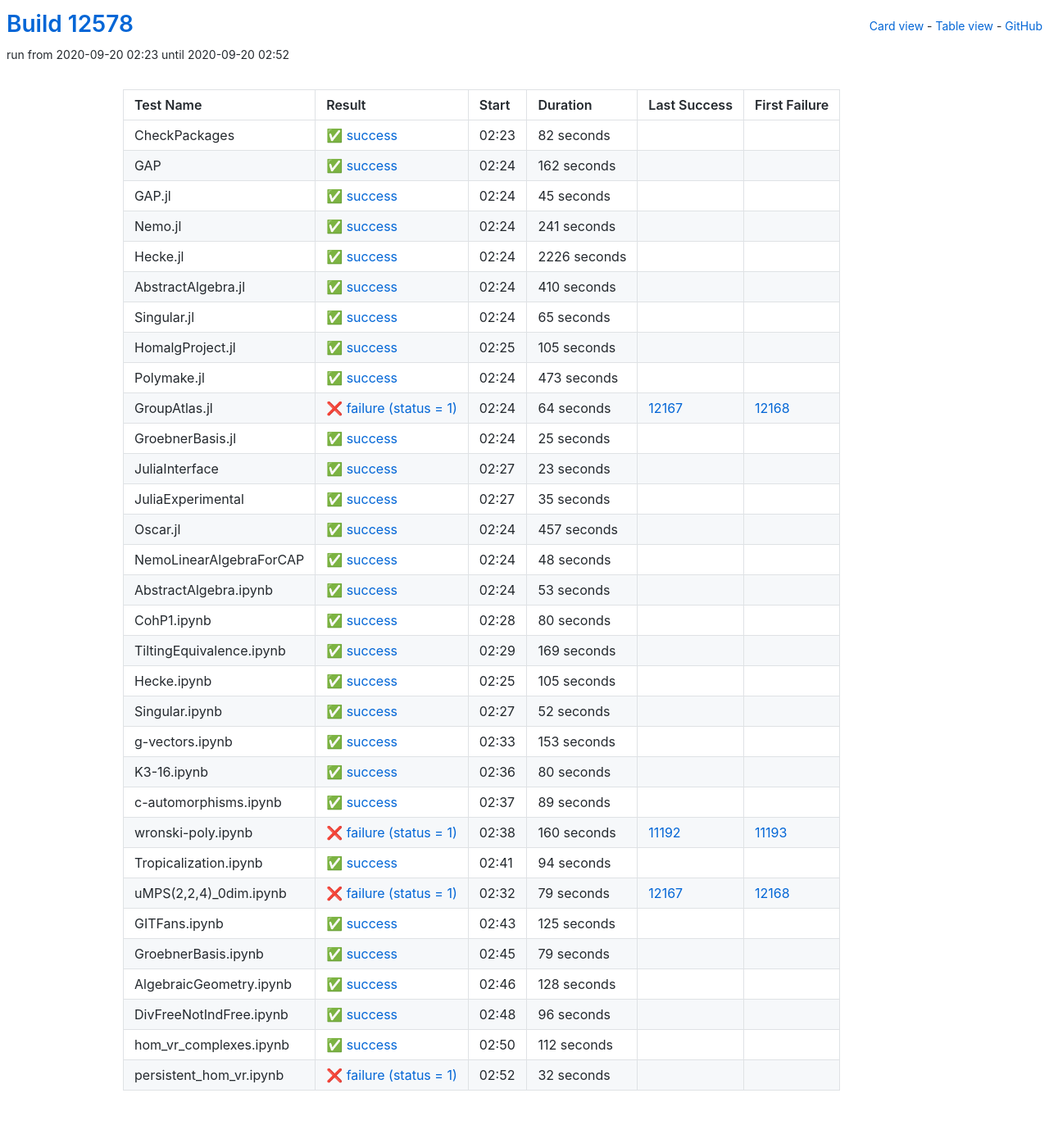
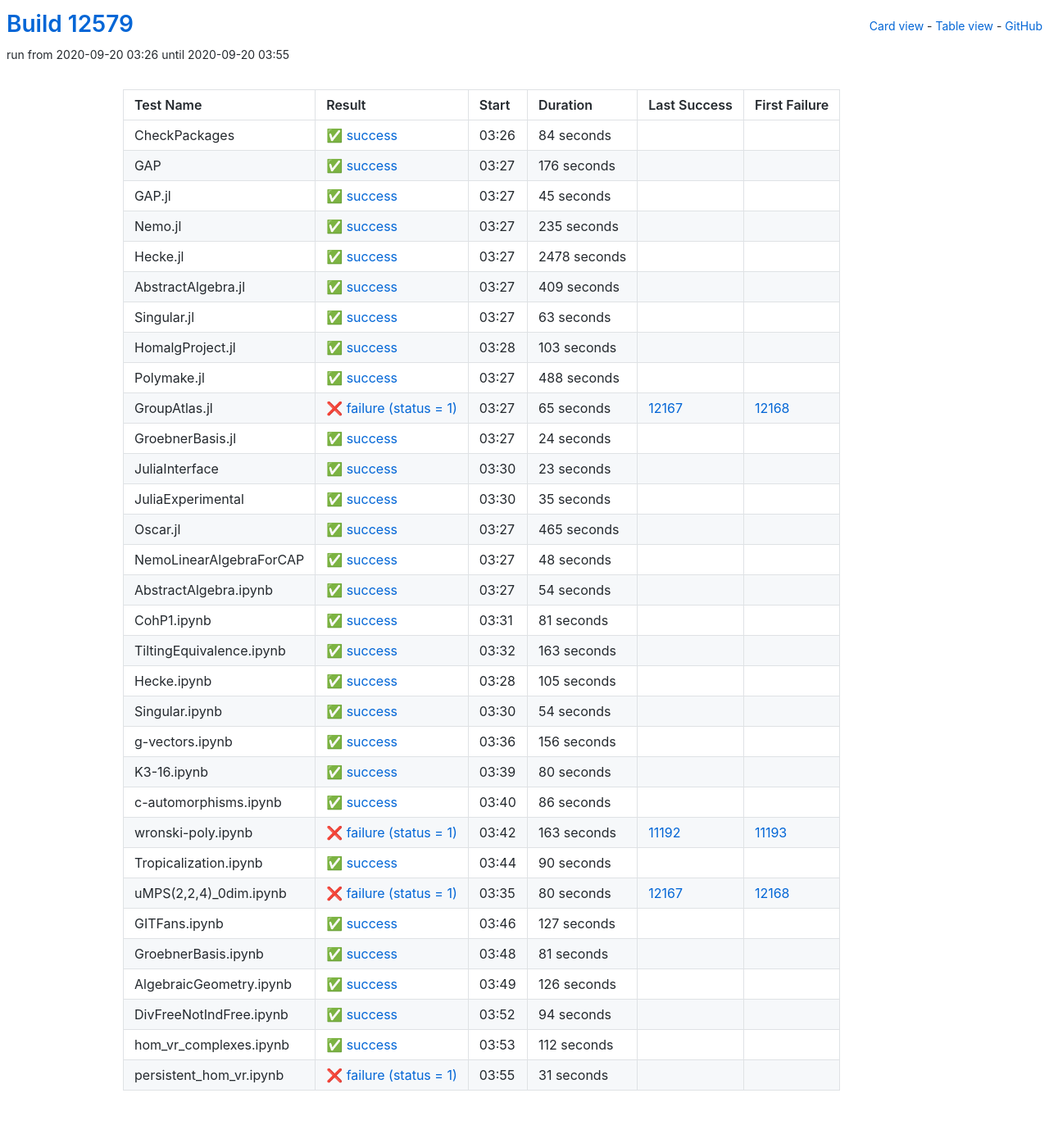
Before and after one commit to oscar-system/oscar-ci-status, a Jekyll site: the page built from table.html, in a window 1280 px wide. Shown: the whole page at 82% size. Built offline with Jekyll 4.4.1, drawn with Linux system fonts in a browser that asks for light colours.

Commit message:
Build #12579

```diff
--- a/_data/ci.yml
+++ b/_data/ci.yml
@@ -1,6 +1,6 @@
 ---
-build: 12578
-build_url: https://oscarci.mathematik.uni-kl.de/job/oscar/12578/
+build: 12579
+build_url: https://oscarci.mathematik.uni-kl.de/job/oscar/12579/
 job: oscar
 organization: oscar-system
 repo: oscar-ci-status
@@ -8,32 +8,32 @@
 tests:
 - name: CheckPackages
   id: checkpackages
-  log: https://oscarci.mathematik.uni-kl.de/job/oscar/12578/artifact/logs/build-12578/CheckPackages.log
-  start: 2020-09-20 02:23
+  log: https://oscarci.mathematik.uni-kl.de/job/oscar/12579/artifact/logs/build-12579/CheckPackages.log
+  start: 2020-09-20 03:26
   success: true
   exitcode: 0
   status: success
-  duration: 82
+  duration: 84
   last_success: false
   last_success_url:
   first_failure: false
   first_failure_url:
 - name: GAP
   id: gap
-  log: https://oscarci.mathematik.uni-kl.de/job/oscar/12578/artifact/logs/build-12578/GAP.log
-  start: 2020-09-20 02:24
+  log: https://oscarci.mathematik.uni-kl.de/job/oscar/12579/artifact/logs/build-12579/GAP.log
+  start: 2020-09-20 03:27
   success: true
   exitcode: 0
   status: success
-  duration: 162
+  duration: 176
   last_success: false
   last_success_url:
   first_failure: false
   first_failure_url:
 - name: GAP.jl
   id: gap-jl
-  log: https://oscarci.mathematik.uni-kl.de/job/oscar/12578/artifact/logs/build-12578/GAP.jl.log
-  start: 2020-09-20 02:24
+  log: https://oscarci.mathematik.uni-kl.de/job/oscar/12579/artifact/logs/build-12579/GAP.jl.log
+  start: 2020-09-20 03:27
   success: true
   exitcode: 0
   status: success
@@ -44,104 +44,104 @@
   first_failure_url:
 - name: Nemo.jl
   id: nemo-jl
-  log: https://oscarci.mathematik.uni-kl.de/job/oscar/12578/artifact/logs/build-12578/Nemo.jl.log
-  start: 2020-09-20 02:24
+  log: https://oscarci.mathematik.uni-kl.de/job/oscar/12579/artifact/logs/build-12579/Nemo.jl.log
+  start: 2020-09-20 03:27
   success: true
   exitcode: 0
   status: success
-  duration: 241
+  duration: 235
   last_success: false
   last_success_url:
   first_failure: false
   first_failure_url:
 - name: Hecke.jl
   id: hecke-jl
-  log: https://oscarci.mathematik.uni-kl.de/job/oscar/12578/artifact/logs/build-12578/Hecke.jl.log
-  start: 2020-09-20 02:24
+  log: https://oscarci.mathematik.uni-kl.de/job/oscar/12579/artifact/logs/build-12579/Hecke.jl.log
+  start: 2020-09-20 03:27
   success: true
   exitcode: 0
   status: success
-  duration: 2226
+  duration: 2478
   last_success: false
   last_success_url:
   first_failure: false
   first_failure_url:
 - name: AbstractAlgebra.jl
   id: abstractalgebra-jl
-  log: https://oscarci.mathematik.uni-kl.de/job/oscar/12578/artifact/logs/build-12578/AbstractAlgebra.jl.log
-  start: 2020-09-20 02:24
+  log: https://oscarci.mathematik.uni-kl.de/job/oscar/12579/artifact/logs/build-12579/AbstractAlgebra.jl.log
+  start: 2020-09-20 03:27
   success: true
   exitcode: 0
   status: success
-  duration: 410
+  duration: 409
   last_success: false
   last_success_url:
   first_failure: false
   first_failure_url:
 - name: Singular.jl
   id: singular-jl
-  log: https://oscarci.mathematik.uni-kl.de/job/oscar/12578/artifact/logs/build-12578/Singular.jl.log
-  start: 2020-09-20 02:24
+  log: https://oscarci.mathematik.uni-kl.de/job/oscar/12579/artifact/logs/build-12579/Singular.jl.log
+  start: 2020-09-20 03:27
   success: true
   exitcode: 0
   status: success
-  duration: 65
+  duration: 63
   last_success: false
   last_success_url:
   first_failure: false
   first_failure_url:
 - name: HomalgProject.jl
   id: homalgproject-jl
-  log: https://oscarci.mathematik.uni-kl.de/job/oscar/12578/artifact/logs/build-12578/HomalgProject.jl.log
-  start: 2020-09-20 02:25
+  log: https://oscarci.mathematik.uni-kl.de/job/oscar/12579/artifact/logs/build-12579/HomalgProject.jl.log
+  start: 2020-09-20 03:28
   success: true
   exitcode: 0
   status: success
-  duration: 105
+  duration: 103
   last_success: false
   last_success_url:
   first_failure: false
   first_failure_url:
 - name: Polymake.jl
   id: polymake-jl
-  log: https://oscarci.mathematik.uni-kl.de/job/oscar/12578/artifact/logs/build-12578/Polymake.jl.log
-  start: 2020-09-20 02:24
+  log: https://oscarci.mathematik.uni-kl.de/job/oscar/12579/artifact/logs/build-12579/Polymake.jl.log
+  start: 2020-09-20 03:27
   success: true
   exitcode: 0
   status: success
-  duration: 473
+  duration: 488
   last_success: false
   last_success_url:
   first_failure: false
   first_failure_url:
 - name: GroupAtlas.jl
   id: groupatlas-jl
-  log: https://oscarci.mathematik.uni-kl.de/job/oscar/12578/artifact/logs/build-12578/GroupAtlas.jl.log
-  start: 2020-09-20 02:24
+  log: https://oscarci.mathematik.uni-kl.de/job/oscar/12579/artifact/logs/build-12579/GroupAtlas.jl.log
+  start: 2020-09-20 03:27
   success: false
   exitcode: 1
   status: failure
-  duration: 64
+  duration: 65
   last_success: 12167
   last_success_url: https://oscarci.mathematik.uni-kl.de/job/oscar/12167/
   first_failure: 12168
   first_failure_url: https://oscarci.mathematik.uni-kl.de/job/oscar/12168/
 - name: GroebnerBasis.jl
   id: groebnerbasis-jl
-  log: https://oscarci.mathematik.uni-kl.de/job/oscar/12578/artifact/logs/build-12578/GroebnerBasis.jl.log
-  start: 2020-09-20 02:24
+  log: https://oscarci.mathematik.uni-kl.de/job/oscar/12579/artifact/logs/build-12579/GroebnerBasis.jl.log
+  start: 2020-09-20 03:27
   success: true
   exitcode: 0
   status: success
-  duration: 25
+  duration: 24
   last_success: false
   last_success_url:
   first_failure: false
   first_failure_url:
 - name: JuliaInterface
   id: juliainterface
-  log: https://oscarci.mathematik.uni-kl.de/job/oscar/12578/artifact/logs/build-12578/JuliaInterface.log
-  start: 2020-09-20 02:27
+  log: https://oscarci.mathematik.uni-kl.de/job/oscar/12579/artifact/logs/build-12579/JuliaInterface.log
+  start: 2020-09-20 03:30
   success: true
   exitcode: 0
   status: success
@@ -152,8 +152,8 @@
   first_failure_url:
 - name: JuliaExperimental
   id: juliaexperimental
-  log: https://oscarci.mathematik.uni-kl.de/job/oscar/12578/artifact/logs/build-12578/JuliaExperimental.log
-  start: 2020-09-20 02:27
+  log: https://oscarci.mathematik.uni-kl.de/job/oscar/12579/artifact/logs/build-12579/JuliaExperimental.log
+  start: 2020-09-20 03:30
   success: true
   exitcode: 0
   status: success
@@ -164,20 +164,20 @@
   first_failure_url:
 - name: Oscar.jl
   id: oscar-jl
-  log: https://oscarci.mathematik.uni-kl.de/job/oscar/12578/artifact/logs/build-12578/Oscar.jl.log
-  start: 2020-09-20 02:24
+  log: https://oscarci.mathematik.uni-kl.de/job/oscar/12579/artifact/logs/build-12579/Oscar.jl.log
+  start: 2020-09-20 03:27
   success: true
   exitcode: 0
   status: success
-  duration: 457
+  duration: 465
   last_success: false
   last_success_url:
   first_failure: false
   first_failure_url:
 - name: NemoLinearAlgebraForCAP
   id: nemolinearalgebraforcap
-  log: https://oscarci.mathematik.uni-kl.de/job/oscar/12578/artifact/logs/build-12578/NemoLinearAlgebraForCAP.log
-  start: 2020-09-20 02:24
+  log: https://oscarci.mathematik.uni-kl.de/job/oscar/12579/artifact/logs/build-12579/NemoLinearAlgebraForCAP.log
+  start: 2020-09-20 03:27
   success: true
   exitcode: 0
   status: success
@@ -188,44 +188,44 @@
   first_failure_url:
 - name: AbstractAlgebra.ipynb
   id: abstractalgebra-ipynb
-  log: https://oscarci.mathematik.uni-kl.de/job/oscar/12578/artifact/logs/build-12578/AbstractAlgebra.ipynb.log
-  start: 2020-09-20 02:24
+  log: https://oscarci.mathematik.uni-kl.de/job/oscar/12579/artifact/logs/build-12579/AbstractAlgebra.ipynb.log
+  start: 2020-09-20 03:27
   success: true
   exitcode: 0
   status: success
-  duration: 53
+  duration: 54
   last_success: false
   last_success_url:
   first_failure: false
   first_failure_url:
 - name: CohP1.ipynb
   id: cohp1-ipynb
-  log: https://oscarci.mathematik.uni-kl.de/job/oscar/12578/artifact/logs/build-12578/CohP1.ipynb.log
-  start: 2020-09-20 02:28
+  log: https://oscarci.mathematik.uni-kl.de/job/oscar/12579/artifact/logs/build-12579/CohP1.ipynb.log
+  start: 2020-09-20 03:31
   success: true
   exitcode: 0
   status: success
-  duration: 80
+  duration: 81
   last_success: false
   last_success_url:
   first_failure: false
   first_failure_url:
 - name: TiltingEquivalence.ipynb
   id: tiltingequivalence-ipynb
-  log: https://oscarci.mathematik.uni-kl.de/job/oscar/12578/artifact/logs/build-12578/TiltingEquivalence.ipynb.log
-  start: 2020-09-20 02:29
+  log: https://oscarci.mathematik.uni-kl.de/job/oscar/12579/artifact/logs/build-12579/TiltingEquivalence.ipynb.log
+  start: 2020-09-20 03:32
   success: true
   exitcode: 0
   status: success
-  duration: 169
+  duration: 163
   last_success: false
   last_success_url:
   first_failure: false
   first_failure_url:
 - name: Hecke.ipynb
   id: hecke-ipynb
-  log: https://oscarci.mathematik.uni-kl.de/job/oscar/12578/artifact/logs/build-12578/Hecke.ipynb.log
-  start: 2020-09-20 02:25
+  log: https://oscarci.mathematik.uni-kl.de/job/oscar/12579/artifact/logs/build-12579/Hecke.ipynb.log
+  start: 2020-09-20 03:28
   success: true
   exitcode: 0
   status: success
@@ -236,32 +236,32 @@
   first_failure_url:
 - name: Singular.ipynb
   id: singular-ipynb
-  log: https://oscarci.mathematik.uni-kl.de/job/oscar/12578/artifact/logs/build-12578/Singular.ipynb.log
-  start: 2020-09-20 02:27
+  log: https://oscarci.mathematik.uni-kl.de/job/oscar/12579/artifact/logs/build-12579/Singular.ipynb.log
+  start: 2020-09-20 03:30
   success: true
   exitcode: 0
   status: success
-  duration: 52
+  duration: 54
   last_success: false
   last_success_url:
   first_failure: false
   first_failure_url:
 - name: g-vectors.ipynb
   id: g-vectors-ipynb
-  log: https://oscarci.mathematik.uni-kl.de/job/oscar/12578/artifact/logs/build-12578/g-vectors.ipynb.log
-  start: 2020-09-20 02:33
+  log: https://oscarci.mathematik.uni-kl.de/job/oscar/12579/artifact/logs/build-12579/g-vectors.ipynb.log
+  start: 2020-09-20 03:36
   success: true
   exitcode: 0
   status: success
-  duration: 153
+  duration: 156
   last_success: false
   last_success_url:
   first_failure: false
   first_failure_url:
 - name: K3-16.ipynb
   id: k3-16-ipynb
-  log: https://oscarci.mathematik.uni-kl.de/job/oscar/12578/artifact/logs/build-12578/K3-16.ipynb.log
-  start: 2020-09-20 02:36
+  log: https://oscarci.mathematik.uni-kl.de/job/oscar/12579/artifact/logs/build-12579/K3-16.ipynb.log
+  start: 2020-09-20 03:39
   success: true
   exitcode: 0
   status: success
@@ -272,32 +272,92 @@
   first_failure_url:
 - name: c-automorphisms.ipynb
   id: c-automorphisms-ipynb
-  log: https://oscarci.mathematik.uni-kl.de/job/oscar/12578/artifact/logs/build-12578/c-automorphisms.ipynb.log
-  start: 2020-09-20 02:37
+  log: https://oscarci.mathematik.uni-kl.de/job/oscar/12579/artifact/logs/build-12579/c-automorphisms.ipynb.log
+  start: 2020-09-20 03:40
   success: true
   exitcode: 0
   status: success
-  duration: 89
+  duration: 86
   last_success: false
   last_success_url:
   first_failure: false
   first_failure_url:
 - name: wronski-poly.ipynb
   id: wronski-poly-ipynb
-  log: https://oscarci.mathematik.uni-kl.de/job/oscar/12578/artifact/logs/build-12578/wronski-poly.ipynb.log
-  start: 2020-09-20 02:38
+  log: https://oscarci.mathematik.uni-kl.de/job/oscar/12579/artifact/logs/build-12579/wronski-poly.ipynb.log
+  start: 2020-09-20 03:42
   success: false
   exitcode: 1
   status: failure
-  duration: 160
+  duration: 163
   last_success: 11192
   last_success_url: https://oscarci.mathematik.uni-kl.de/job/oscar/11192/
   first_failure: 11193
   first_failure_url: https://oscarci.mathematik.uni-kl.de/job/oscar/11193/
 - name: Tropicalization.ipynb
   id: tropicalization-ipynb
-  log: https://oscarci.mathematik.uni-kl.de/job/oscar/12578/artifact/logs/build-12578/Tropicalization.ipynb.log
-  start: 2020-09-20 02:41
+  log: https://oscarci.mathematik.uni-kl.de/job/oscar/12579/artifact/logs/build-12579/Tropicalization.ipynb.log
+  start: 2020-09-20 03:44
+  success: true
+  exitcode: 0
+  status: success
+  duration: 90
+  last_success: false
+  last_success_url:
+  first_failure: false
+  first_failure_url:
+- name: uMPS(2,2,4)_0dim.ipynb
+  id: umps-2-2-4-0dim-ipynb
+  log: https://oscarci.mathematik.uni-kl.de/job/oscar/12579/artifact/logs/build-12579/uMPS-2-2-4-_0dim.ipynb.log
+  start: 2020-09-20 03:35
+  success: false
+  exitcode: 1
+  status: failure
+  duration: 80
+  last_success: 12167
+  last_success_url: https://oscarci.mathematik.uni-kl.de/job/oscar/12167/
+  first_failure: 12168
+  first_failure_url: https://oscarci.mathematik.uni-kl.de/job/oscar/12168/
+- name: GITFans.ipynb
+  id: gitfans-ipynb
+  log: https://oscarci.mathematik.uni-kl.de/job/oscar/12579/artifact/logs/build-12579/GITFans.ipynb.log
+  start: 2020-09-20 03:46
+  success: true
+  exitcode: 0
+  status: success
+  duration: 127
+  last_success: false
+  last_success_url:
+  first_failure: false
+  first_failure_url:
+- name: GroebnerBasis.ipynb
+  id: groebnerbasis-ipynb
+  log: https://oscarci.mathematik.uni-kl.de/job/oscar/12579/artifact/logs/build-12579/GroebnerBasis.ipynb.log
+  start: 2020-09-20 03:48
+  success: true
+  exitcode: 0
+  status: success
+  duration: 81
+  last_success: false
+  last_success_url:
+  first_failure: false
+  first_failure_url:
+- name: AlgebraicGeometry.ipynb
+  id: algebraicgeometry-ipynb
+  log: https://oscarci.mathematik.uni-kl.de/job/oscar/12579/artifact/logs/build-12579/AlgebraicGeometry.ipynb.log
+  start: 2020-09-20 03:49
+  success: true
+  exitcode: 0
+  status: success
+  duration: 126
+  last_success: false
+  last_success_url:
+  first_failure: false
+  first_failure_url:
+- name: DivFreeNotIndFree.ipynb
+  id: divfreenotindfree-ipynb
+  log: https://oscarci.mathematik.uni-kl.de/job/oscar/12579/artifact/logs/build-12579/DivFreeNotIndFree.ipynb.log
+  start: 2020-09-20 03:52
   success: true
   exitcode: 0
   status: success
@@ -306,70 +366,10 @@
   last_success_url:
   first_failure: false
   first_failure_url:
-- name: uMPS(2,2,4)_0dim.ipynb
-  id: umps-2-2-4-0dim-ipynb
-  log: https://oscarci.mathematik.uni-kl.de/job/oscar/12578/artifact/logs/build-12578/uMPS-2-2-4-_0dim.ipynb.log
-  start: 2020-09-20 02:32
-  success: false
-  exitcode: 1
-  status: failure
-  duration: 79
-  last_success: 12167
-  last_success_url: https://oscarci.mathematik.uni-kl.de/job/oscar/12167/
-  first_failure: 12168
-  first_failure_url: https://oscarci.mathematik.uni-kl.de/job/oscar/12168/
-- name: GITFans.ipynb
-  id: gitfans-ipynb
-  log: https://oscarci.mathematik.uni-kl.de/job/oscar/12578/artifact/logs/build-12578/GITFans.ipynb.log
-  start: 2020-09-20 02:43
-  success: true
-  exitcode: 0
-  status: success
-  duration: 125
-  last_success: false
-  last_success_url:
-  first_failure: false
-  first_failure_url:
-- name: GroebnerBasis.ipynb
-  id: groebnerbasis-ipynb
-  log: https://oscarci.mathematik.uni-kl.de/job/oscar/12578/artifact/logs/build-12578/GroebnerBasis.ipynb.log
-  start: 2020-09-20 02:45
-  success: true
-  exitcode: 0
-  status: success
-  duration: 79
-  last_success: false
-  last_success_url:
-  first_failure: false
-  first_failure_url:
-- name: AlgebraicGeometry.ipynb
-  id: algebraicgeometry-ipynb
-  log: https://oscarci.mathematik.uni-kl.de/job/oscar/12578/artifact/logs/build-12578/AlgebraicGeometry.ipynb.log
-  start: 2020-09-20 02:46
-  success: true
-  exitcode: 0
-  status: success
-  duration: 128
-  last_success: false
-  last_success_url:
-  first_failure: false
-  first_failure_url:
-- name: DivFreeNotIndFree.ipynb
-  id: divfreenotindfree-ipynb
-  log: https://oscarci.mathematik.uni-kl.de/job/oscar/12578/artifact/logs/build-12578/DivFreeNotIndFree.ipynb.log
-  start: 2020-09-20 02:48
-  success: true
-  exitcode: 0
-  status: success
-  duration: 96
-  last_success: false
-  last_success_url:
-  first_failure: false
-  first_failure_url:
 - name: hom_vr_complexes.ipynb
   id: hom-vr-complexes-ipynb
-  log: https://oscarci.mathematik.uni-kl.de/job/oscar/12578/artifact/logs/build-12578/hom_vr_complexes.ipynb.log
-  start: 2020-09-20 02:50
+  log: https://oscarci.mathematik.uni-kl.de/job/oscar/12579/artifact/logs/build-12579/hom_vr_complexes.ipynb.log
+  start: 2020-09-20 03:53
   success: true
   exitcode: 0
   status: success
@@ -380,12 +380,12 @@
   first_failure_url:
 - name: persistent_hom_vr.ipynb
   id: persistent-hom-vr-ipynb
-  log: https://oscarci.mathematik.uni-kl.de/job/oscar/12578/artifact/logs/build-12578/persistent_hom_vr.ipynb.log
-  start: 2020-09-20 02:52
+  log: https://oscarci.mathematik.uni-kl.de/job/oscar/12579/artifact/logs/build-12579/persistent_hom_vr.ipynb.log
+  start: 2020-09-20 03:55
   success: false
   exitcode: 1
   status: failure
-  duration: 32
+  duration: 31
   last_success: false
   last_success_url:
   first_failure: false
```
Also changed, not shown: README.md.
